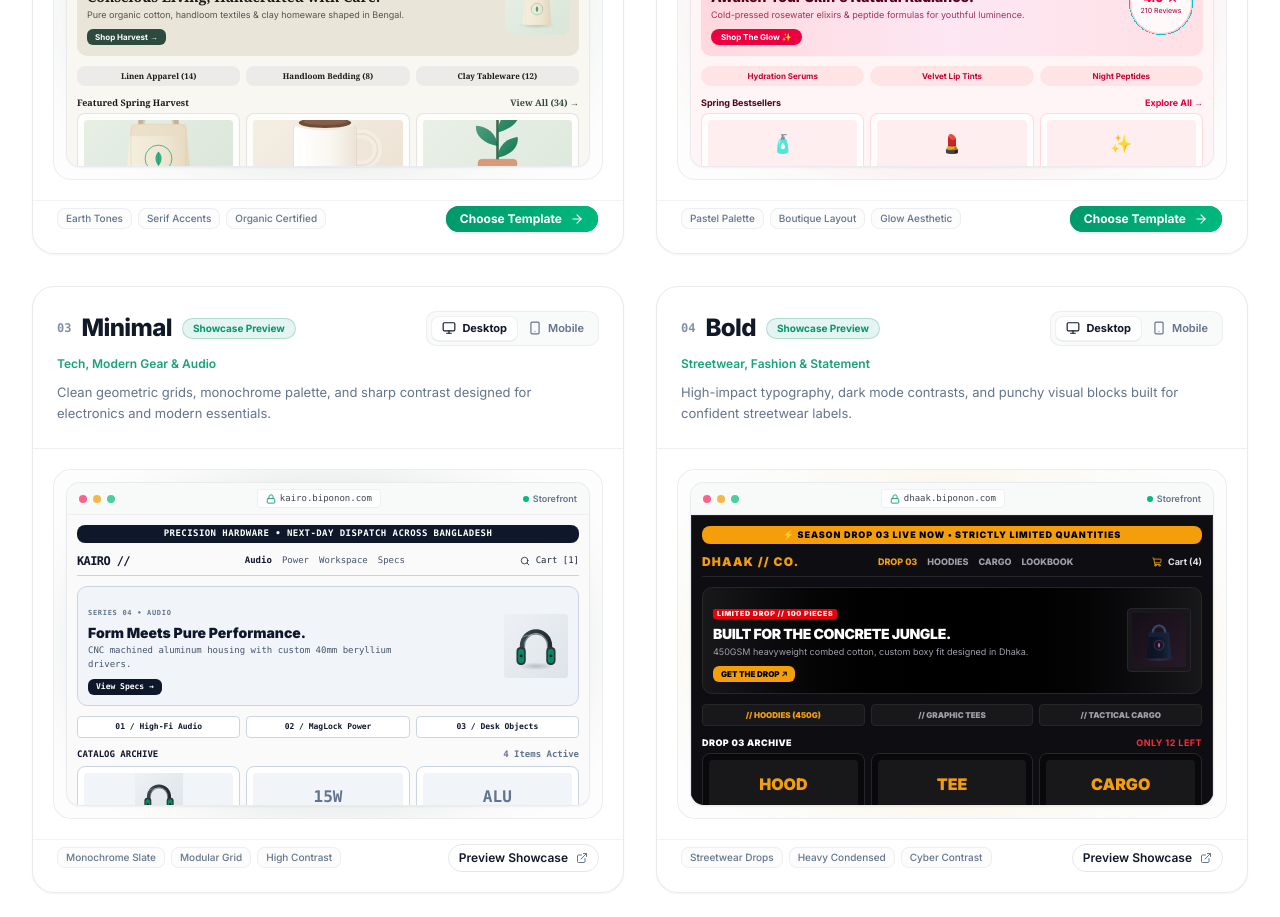
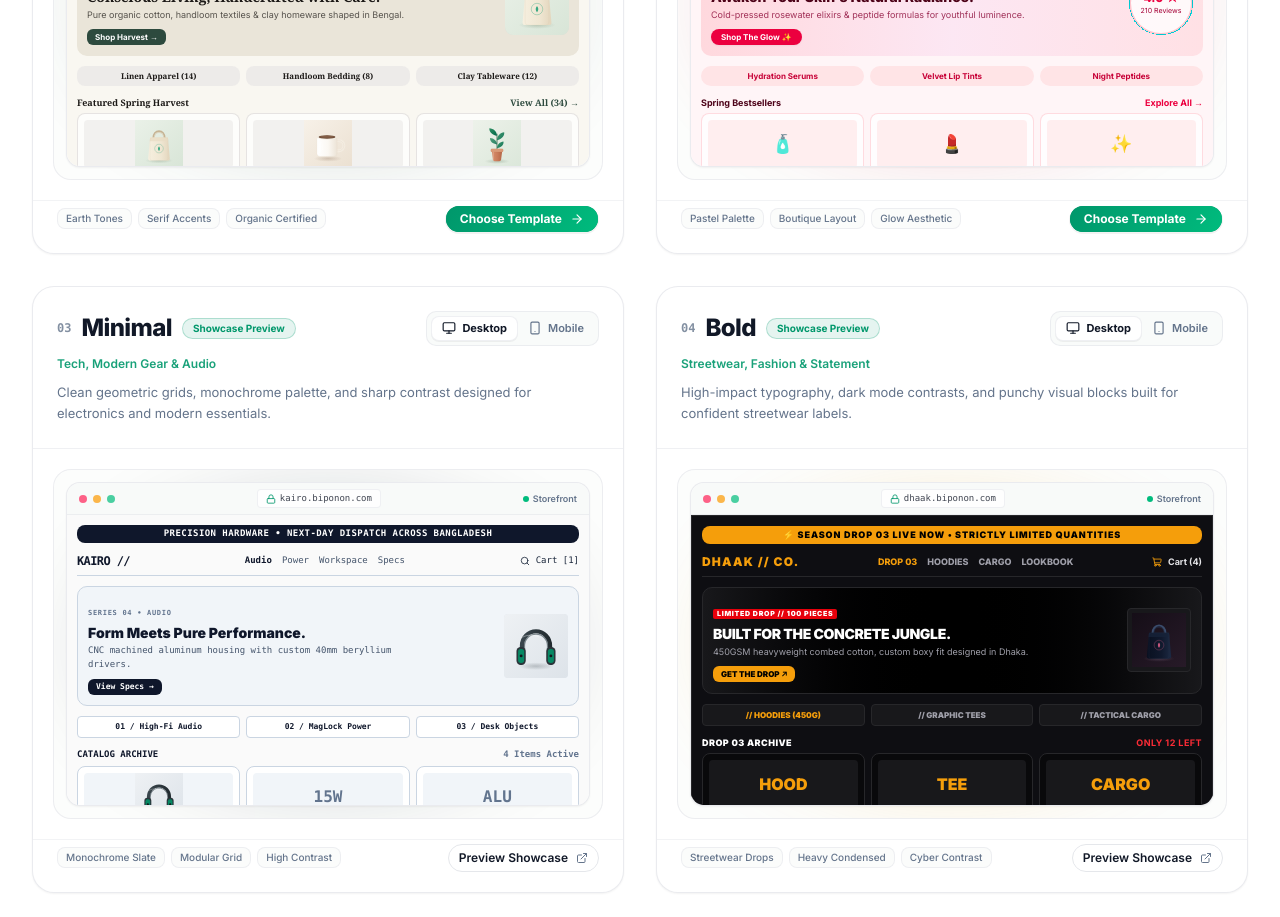
Before and after one commit to tfshorifulislam/biponon, a Next.js app: page / in a window 1280 px wide. Shown: the part 4900-5817 px from the top of the page. Built offline with nearby package versions, Linux system fonts and the light colour scheme.

Commit message:
some warning solve

```diff
--- a/src/components/how-it-works/howItWorksSection.tsx
+++ b/src/components/how-it-works/howItWorksSection.tsx
@@ -661,14 +661,14 @@ function Step3StorefrontDesign() {
               key={p.name}
               className="group flex flex-col overflow-hidden rounded-lg sm:rounded-xl border border-border/70 bg-card p-1.5 sm:p-2 shadow-2xs transition-all hover:border-primary/40"
             >
-              <div className="h-16 sm:h-20 w-full overflow-hidden rounded-md sm:rounded-lg bg-muted/60">
+              <div className="relative h-16 sm:h-20 w-full overflow-hidden rounded-md sm:rounded-lg bg-muted/60 flex items-center justify-center">
                 <Image
                   src={p.image}
                   alt={p.name}
-                  width={140}
-                  height={80}
+                  width={400}
+                  height={400}
                   unoptimized
-                  className="size-full object-cover transition-transform duration-300 group-hover:scale-105"
+                  className="h-full w-auto object-contain transition-transform duration-300 group-hover:scale-105"
                 />
               </div>
               <div className="mt-1.5 flex flex-1 flex-col justify-between">
--- a/src/components/templates/templatesSection.tsx
+++ b/src/components/templates/templatesSection.tsx
@@ -446,14 +446,14 @@ function NaturalDesktopPreview() {
         </div>
         <div className="grid grid-cols-3 gap-1.5">
           <div className="flex flex-col justify-between rounded-md border border-stone-300/60 dark:border-stone-800 bg-white/70 dark:bg-[#202723] p-1.5">
-            <div className="h-12 w-full overflow-hidden rounded bg-stone-200/50">
+            <div className="h-12 w-full overflow-hidden rounded bg-stone-200/50 flex items-center justify-center">
               <Image
                 src="/products/canvas-tote.svg"
                 alt="Linen Shirt"
                 width={48}
                 height={48}
                 unoptimized
-                className="size-full object-cover"
+                className="h-full w-auto object-contain"
               />
             </div>
             <p className="truncate text-[9px] font-serif font-bold mt-1">Linen Shirt</p>
@@ -461,14 +461,14 @@ function NaturalDesktopPreview() {
           </div>
 
           <div className="flex flex-col justify-between rounded-md border border-stone-300/60 dark:border-stone-800 bg-white/70 dark:bg-[#202723] p-1.5">
-            <div className="h-12 w-full overflow-hidden rounded bg-stone-200/50">
+            <div className="h-12 w-full overflow-hidden rounded bg-stone-200/50 flex items-center justify-center">
               <Image
                 src="/products/ceramic-mug.svg"
                 alt="Clay Candle"
                 width={48}
                 height={48}
                 unoptimized
-                className="size-full object-cover"
+                className="h-full w-auto object-contain"
               />
             </div>
             <p className="truncate text-[9px] font-serif font-bold mt-1">Clay Candle</p>
@@ -476,14 +476,14 @@ function NaturalDesktopPreview() {
           </div>
 
           <div className="flex flex-col justify-between rounded-md border border-stone-300/60 dark:border-stone-800 bg-white/70 dark:bg-[#202723] p-1.5">
-            <div className="h-12 w-full overflow-hidden rounded bg-stone-200/50">
+            <div className="h-12 w-full overflow-hidden rounded bg-stone-200/50 flex items-center justify-center">
               <Image
                 src="/products/fiddle-leaf-plant.svg"
                 alt="Clay Planter"
                 width={48}
                 height={48}
                 unoptimized
-                className="size-full object-cover"
+                className="h-full w-auto object-contain"
               />
             </div>
             <p className="truncate text-[9px] font-serif font-bold mt-1">Clay Planter</p>
@@ -555,14 +555,14 @@ function NaturalMobilePreview() {
       {/* 2-Col Mobile Product Grid */}
       <div className="grid grid-cols-2 gap-1.5">
         <div className="rounded border border-stone-300/60 dark:border-stone-800 bg-white/80 dark:bg-[#202723] p-1 flex flex-col justify-between">
-          <div className="h-10 w-full overflow-hidden rounded bg-stone-200/50">
+          <div className="h-10 w-full overflow-hidden rounded bg-stone-200/50 flex items-center justify-center">
             <Image
               src="/products/canvas-tote.svg"
               alt="Linen Shirt"
               width={36}
               height={36}
               unoptimized
-              className="size-full object-cover"
+              className="h-full w-auto object-contain"
             />
           </div>
           <p className="truncate text-[8px] font-serif font-bold mt-0.5">Linen Shirt</p>
@@ -570,14 +570,14 @@ function NaturalMobilePreview() {
         </div>
 
         <div className="rounded border border-stone-300/60 dark:border-stone-800 bg-white/80 dark:bg-[#202723] p-1 flex flex-col justify-between">
-          <div className="h-10 w-full overflow-hidden rounded bg-stone-200/50">
+          <div className="h-10 w-full overflow-hidden rounded bg-stone-200/50 flex items-center justify-center">
             <Image
               src="/products/ceramic-mug.svg"
               alt="Clay Candle"
               width={36}
               height={36}
               unoptimized
-              className="size-full object-cover"
+              className="h-full w-auto object-contain"
             />
           </div>
           <p className="truncate text-[8px] font-serif font-bold mt-0.5">Clay Candle</p>
@@ -876,7 +876,7 @@ function MinimalDesktopPreview() {
                 width={40}
                 height={40}
                 unoptimized
-                className="size-full object-contain"
+                className="h-full w-auto object-contain"
               />
             </div>
             <p className="truncate font-mono text-[9px] font-bold mt-1">ANC Headset</p>
@@ -958,7 +958,7 @@ function MinimalMobilePreview() {
               width={28}
               height={28}
               unoptimized
-              className="size-full object-contain"
+              className="h-full w-auto object-contain"
             />
           </div>
           <p className="truncate font-mono text-[8px] font-bold mt-0.5">ANC Headset</p>
```
